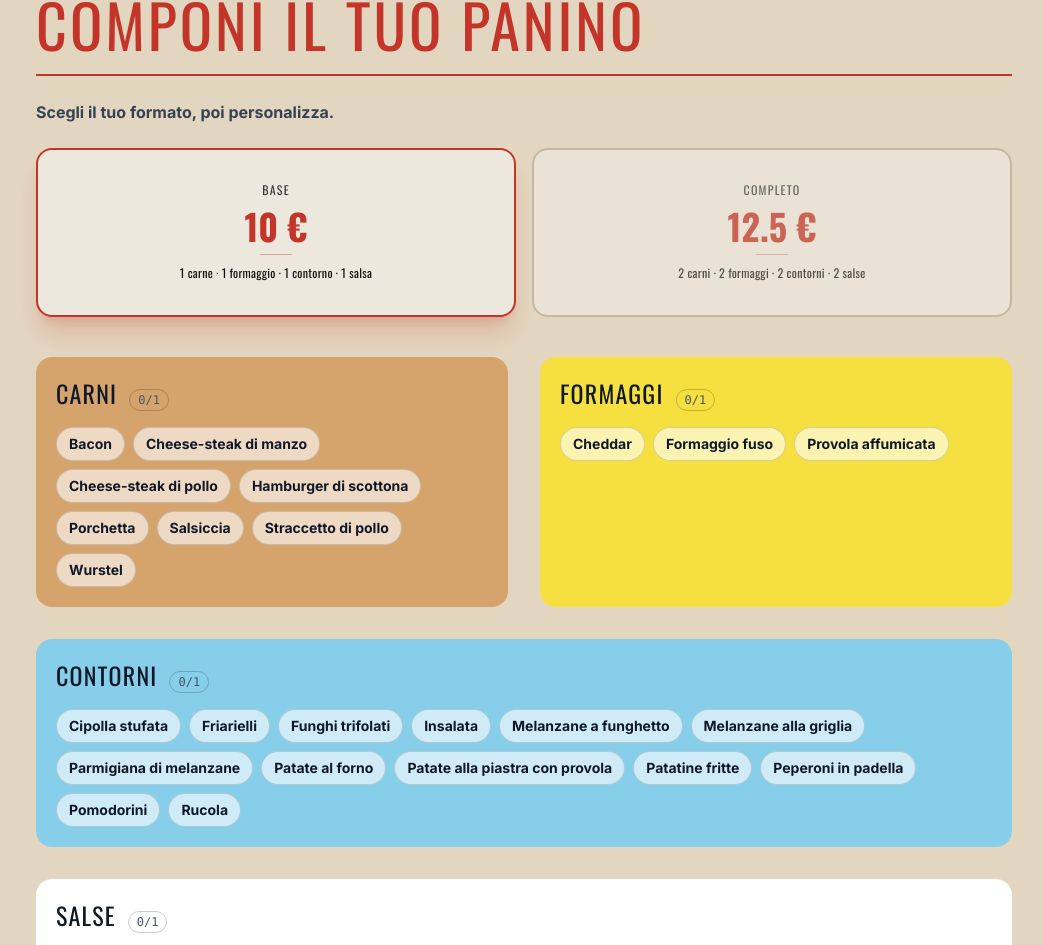
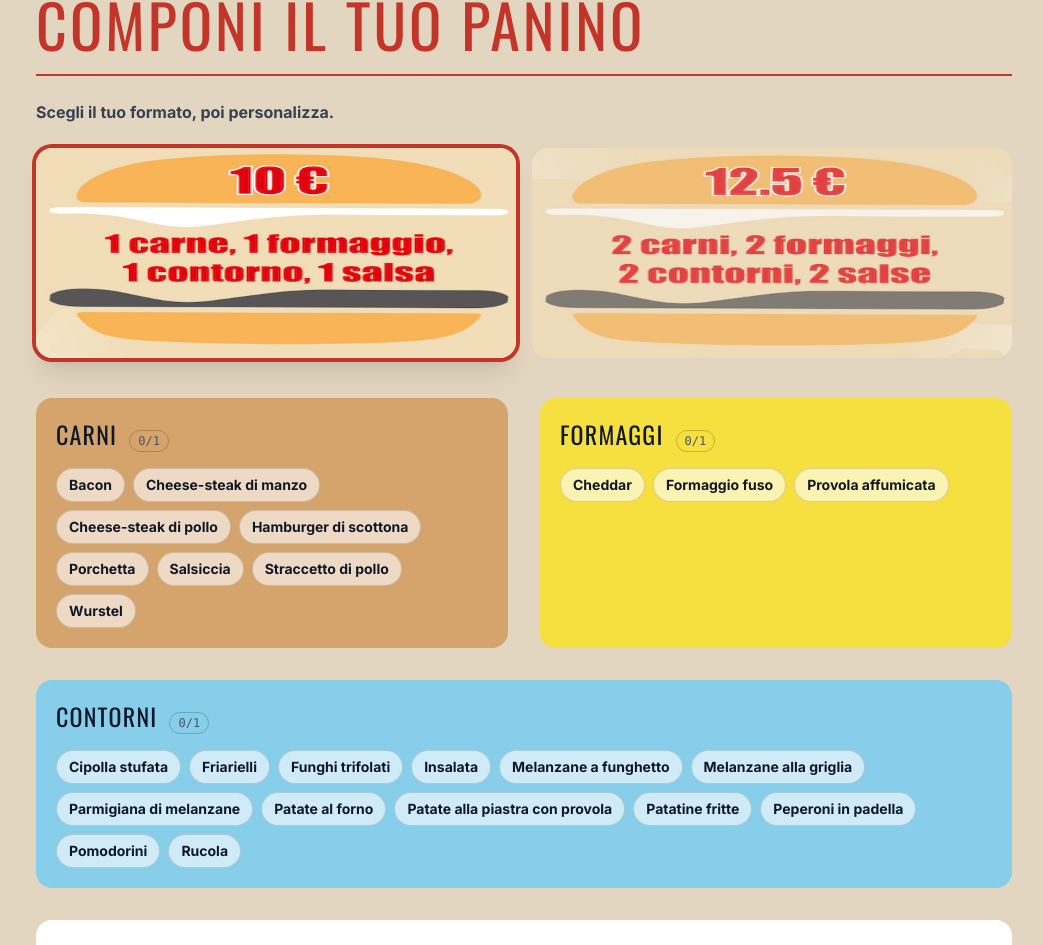
Before and after one commit to fabiobilo2004-source/Officina-del-panino, a React (Vite) app: page /menu in a window 1280 px wide. Shown: the part 1939-2884 px from the top of the page, without its empty margins (116-1159 px from the left). Built offline with nearby package versions, Linux system fonts and the light colour scheme.

Commit message:
Revert tier selector to original burger image

```diff
--- a/src/pages/menu.tsx
+++ b/src/pages/menu.tsx
@@ -442,34 +442,26 @@ export default function Menu() {
           {/* Burger tier selector */}
           <div className="flex flex-row gap-4 mb-10 w-full">
             {([
-              {
-                key: "basic",
-                price: "10 €",
-                label: { it: "BASE", en: "BASIC" },
-                desc: { it: "1 carne · 1 formaggio · 1 contorno · 1 salsa", en: "1 meat · 1 cheese · 1 topping · 1 sauce" },
-              },
-              {
-                key: "premium",
-                price: "12.5 €",
-                label: { it: "COMPLETO", en: "FULL" },
-                desc: { it: "2 carni · 2 formaggi · 2 contorni · 2 salse", en: "2 meats · 2 cheeses · 2 toppings · 2 sauces" },
-              },
-            ] as const).map(({ key, price, label, desc }) => (
+              { key: "basic",   bgPos: "top center" },
+              { key: "premium", bgPos: "bottom center" },
+            ] as const).map(({ key, bgPos }) => (
               <motion.button
                 key={key}
                 onClick={() => changeTier(key)}
                 whileHover={{ scale: 1.02 }}
                 whileTap={{ scale: 0.97 }}
                 transition={{ type: "spring", stiffness: 300, damping: 22 }}
-                className={`w-full cursor-pointer rounded-2xl overflow-hidden transition-all flex flex-col items-center justify-center gap-2 py-8 px-4 bg-card border-2 ${
-                  tier === key ? "border-primary shadow-xl shadow-primary/20" : "border-border opacity-70 hover:opacity-90"
+                className={`w-full cursor-pointer rounded-2xl overflow-hidden transition-all ${
+                  tier === key ? "ring-4 ring-primary shadow-xl" : "opacity-70 hover:opacity-90"
                 }`}
-              >
-                <span className="font-display text-xs tracking-widest uppercase text-muted-foreground">{label[lang]}</span>
-                <span className="font-display text-4xl font-bold text-primary">{price}</span>
-                <div className="w-8 h-px bg-primary/40" />
-                <span className="font-display text-xs text-foreground text-center leading-relaxed tracking-wide">{desc[lang]}</span>
-              </motion.button>
+                style={{
+                  height: '210px',
+                  backgroundImage: 'url(/images/burger-tiers.png)',
+                  backgroundSize: '100% 200%',
+                  backgroundPosition: bgPos,
+                  backgroundRepeat: 'no-repeat',
+                }}
+              />
             ))}
           </div>
 
```
